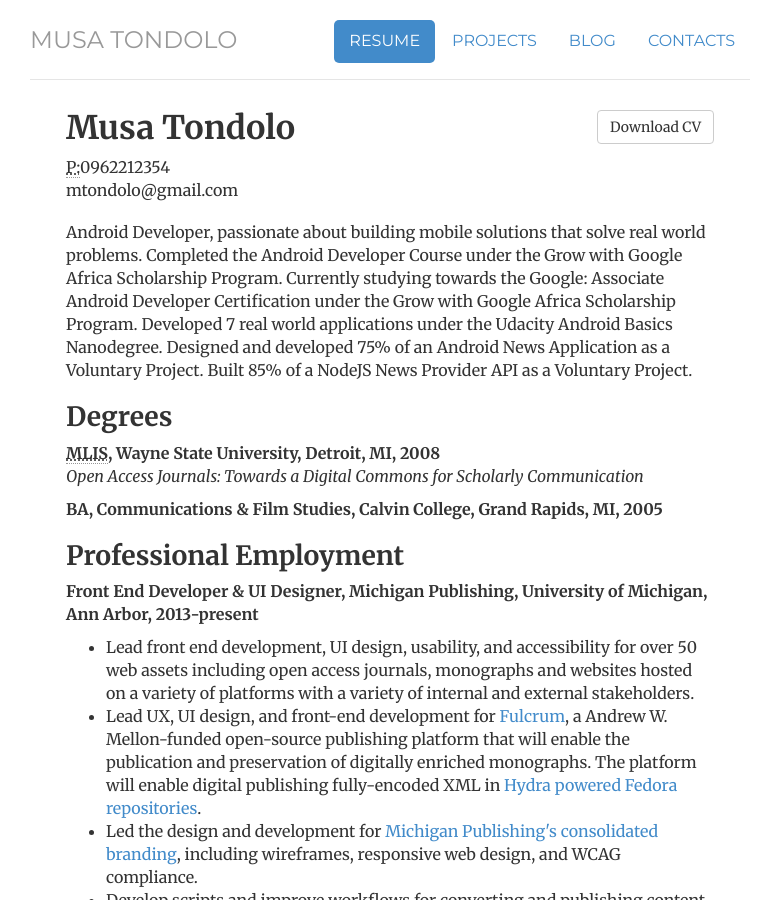
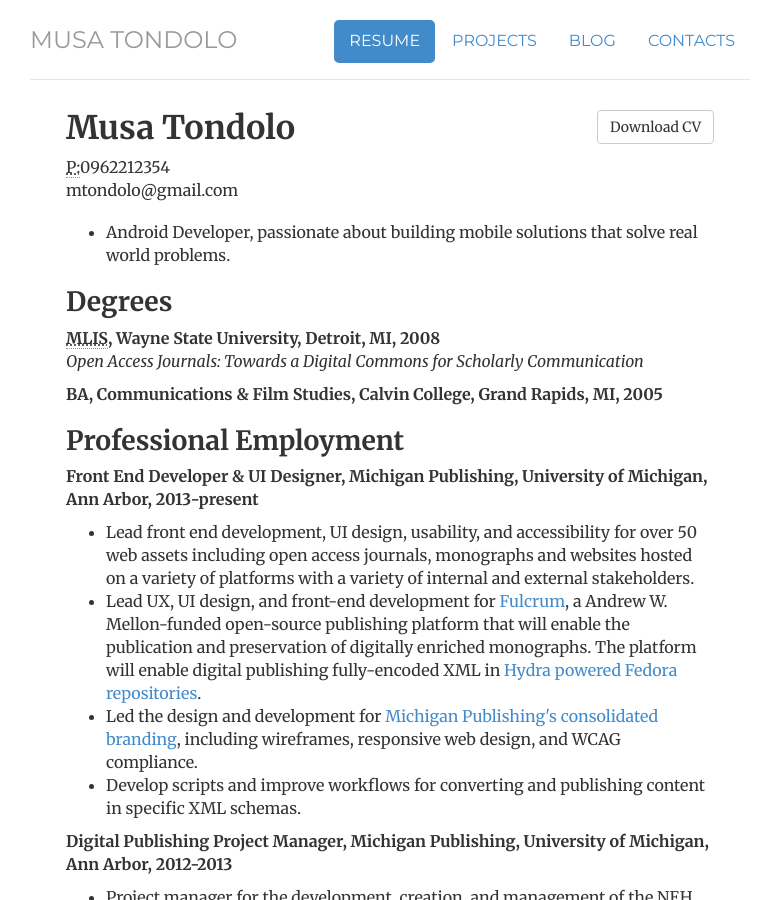
Before and after one commit to mtondolo/mtondolo.github.io, a Jekyll site: the page built from cv/index.html, in a window 1280 px wide and 900 px high. Shown: the whole window, without its empty margins (250-1016 px from the left). Built offline with Jekyll 4.4.1, drawn with Linux system fonts in a browser that asks for light colours.

Commit message:
Update index.html

```diff
--- a/cv/index.html
+++ b/cv/index.html
@@ -18,7 +18,11 @@
 				</address>
 				</div>
 
-				<p>Android Developer, passionate about building mobile solutions that solve real world problems. Completed the Android Developer Course under the Grow with Google Africa Scholarship Program. Currently studying towards the Google: Associate Android Developer Certification under the Grow with Google Africa Scholarship Program. Developed 7 real world applications under the Udacity Android Basics Nanodegree. Designed and developed 75% of an Android News Application as a Voluntary Project. Built 85% of a NodeJS News Provider API as a Voluntary Project.</p>
+				<p>
+	                        <ul>
+				<li>Android Developer, passionate about building mobile solutions that solve real world problems.</li>
+	                        </ul>
+	                        </p>
 
 				<h2>Degrees</h2>
 				<p><strong><abbr title="Masters of Library and Information Science">MLIS</abbr>, Wayne State University, Detroit, MI, 2008</strong><br>
```
